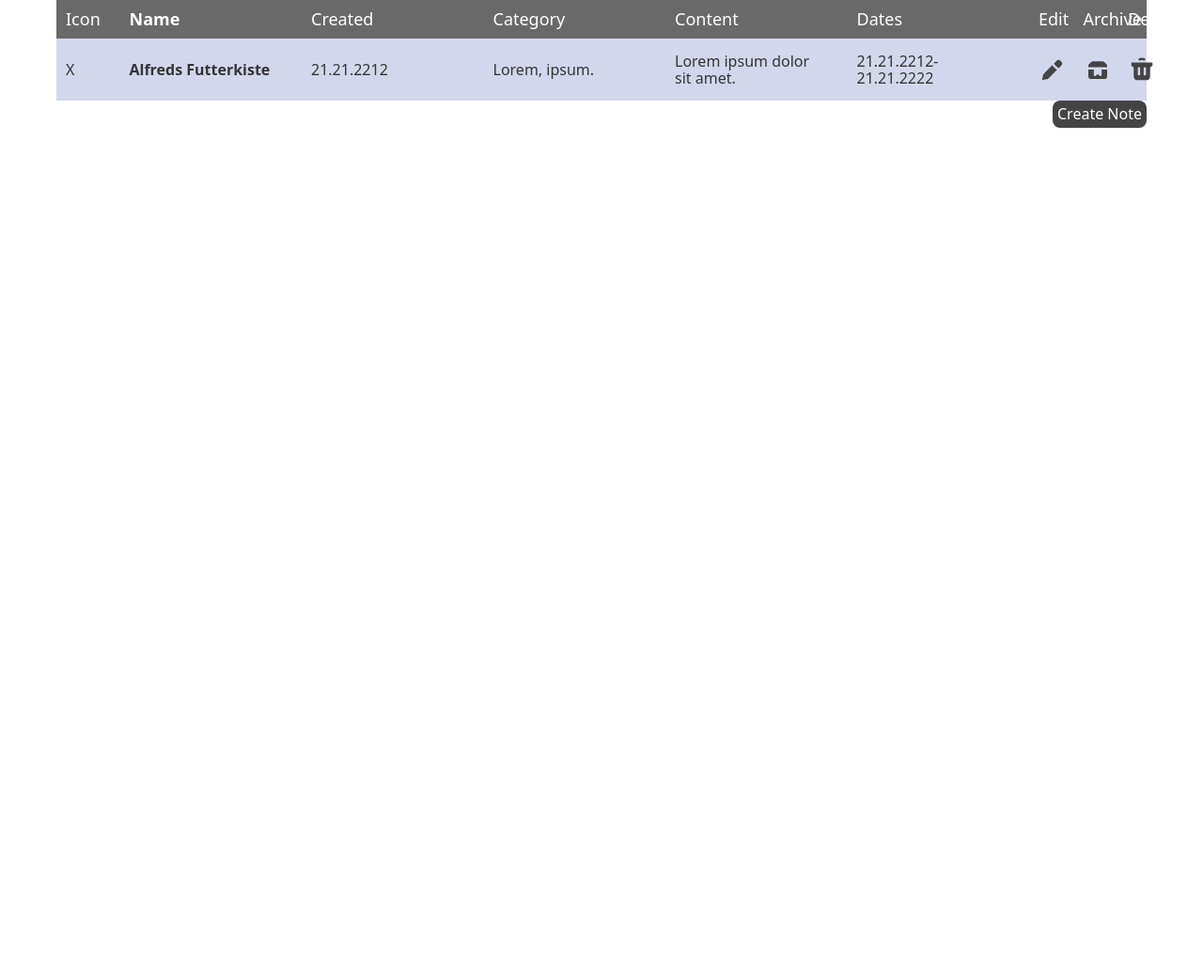
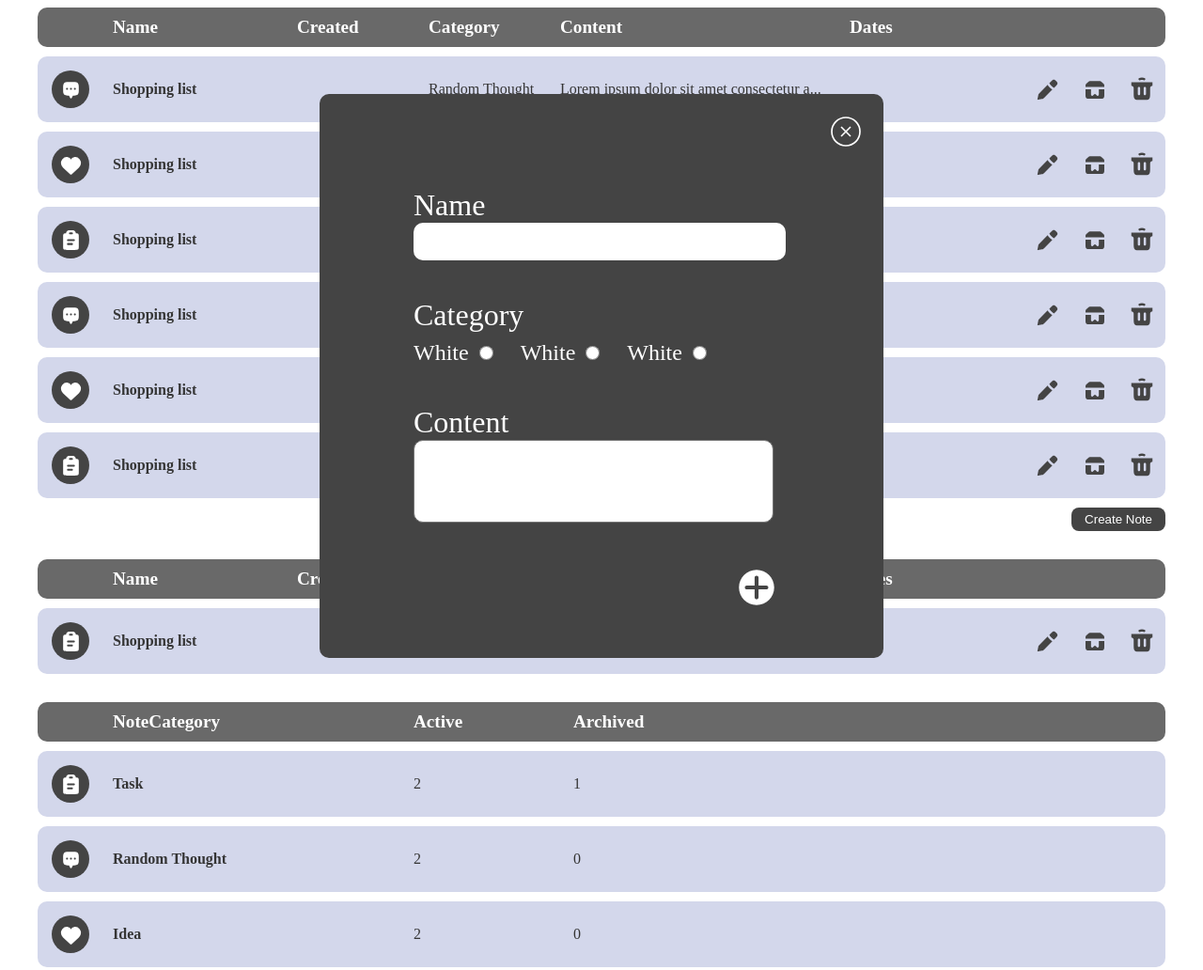
Before and after one commit to Vlad-Kozak/Notebook-Javascript, a plain HTML site: page index.html in a window 1280 px wide. Shown: the whole page at 94% size. Before the commit the page ends 800 px from the top, so only its background shows below. Drawn offline with nearby package versions, Linux system fonts and the light colour scheme.

Commit message:
add delete, archive notes

```diff
--- /dev/null
+++ b/css/create-note-form.css
@@ -0,0 +1,96 @@
+.create-note-modal {
+  position: absolute;
+  left: 50%;
+  top: 50%;
+
+  width: 400px;
+  height: 400px;
+
+  padding: 100px;
+  border-radius: 10px;
+
+  background-color: var(--accent);
+
+  transform: translate(-50%, -50%);
+
+  font-size: 2rem;
+  color: white;
+}
+
+.create-note-form {
+}
+
+.create-note-btn {
+  position: absolute;
+  bottom: 70px;
+  right: 130px;
+  width: 50px;
+  height: 50px;
+}
+
+.create-note-btn-icon {
+  width: 50px;
+  height: 50px;
+}
+
+.create-name-label {
+  display: block;
+  margin-bottom: 40px;
+}
+
+.create-name-input {
+  display: block;
+  height: 20px;
+  max-width: 100%;
+
+  padding: 10px;
+  border: none;
+  border-radius: 10px;
+
+  font-size: 1.8rem;
+}
+
+.create-category-box {
+  display: flex;
+  flex-direction: column;
+  margin-bottom: 40px;
+}
+
+.create-category-label {
+  margin-right: 20px;
+
+  font-size: 1.5rem;
+}
+
+.create-category-input {
+  width: 15px;
+  height: 15px;
+}
+
+.create-content-label {
+  display: block;
+}
+
+.create-content-input {
+  display: block;
+  max-width: 100%;
+  border-radius: 10px;
+  padding: 10px;
+  font-size: 1.8rem;
+  resize: none;
+}
+
+.close-create-note-modal-btn {
+  position: absolute;
+  top: 20px;
+  right: 20px;
+  width: 40px;
+  height: 40px;
+  background-color: transparent;
+  cursor: pointer;
+}
+
+.close-create-note-modal-btn-icon {
+  width: 40px;
+  height: 40px;
+}
--- a/css/table-archived-notes.css
+++ b/css/table-archived-notes.css
@@ -0,0 +1,34 @@
+.table-archived-notes .name {
+  font-weight: 700;
+  color: var(--notes-title-color);
+}
+
+.table-archived-notes .icon {
+  width: 50px;
+}
+
+.table-archived-notes .name {
+  width: 176px;
+}
+
+.table-archived-notes .created {
+  width: 120px;
+}
+
+.table-archived-notes .category {
+  width: 120px;
+}
+
+.table-archived-notes .content {
+  width: 288px;
+}
+
+.table-archived-notes .dates {
+  width: 176px;
+}
+
+.table-archived-notes .edit,
+.table-archived-notes .delete,
+.table-archived-notes .archive {
+  width: 30px;
+}
--- a/css/table-categories.css
+++ b/css/table-categories.css
@@ -0,0 +1,20 @@
+.table-categories .category {
+  font-weight: 700;
+  color: var(--notes-title-color);
+}
+
+.table-categories .icon {
+  width: 50px;
+}
+
+.table-categories .category {
+  width: 300px;
+}
+
+.table-categories .active {
+  width: 150px;
+}
+
+.table-categories .archive {
+  width: 150px;
+}
--- a/css/table-notes.css
+++ b/css/table-notes.css
@@ -1,4 +1,34 @@
-.name {
+.table-notes .name {
   font-weight: 700;
   color: var(--notes-title-color);
 }
+
+.table-notes .icon {
+  width: 50px;
+}
+
+.table-notes .name {
+  width: 176px;
+}
+
+.table-notes .created {
+  width: 120px;
+}
+
+.table-notes .category {
+  width: 120px;
+}
+
+.table-notes .content {
+  width: 288px;
+}
+
+.table-notes .dates {
+  width: 176px;
+}
+
+.table-notes .edit,
+.table-notes .delete,
+.table-notes .archive {
+  width: 30px;
+}
--- a/css/table.css
+++ b/css/table.css
@@ -1,17 +1,23 @@
 .titles {
   display: flex;
   align-items: center;
-  justify-content: space-between;
   background-color: var(--title-bg);
-  font-size: 18px;
+
+  border-radius: 10px;
+
+  font-size: 1.2rem;
+  font-weight: 700;
   color: var(--title-color);
 }
 
 .line {
   display: flex;
   align-items: center;
-  justify-content: space-between;
+
+  margin-top: 10px;
   background-color: var(--notes-bg);
+  border-radius: 10px;
+
   color: var(--notes-text-color);
 }
 
@@ -23,32 +29,19 @@
   padding: 15px 10px;
 }
 
-.icon {
-  width: 50px;
+.category-icon {
+  display: flex;
+  align-items: center;
+  justify-content: center;
+
+  width: 40px;
+  height: 40px;
+  margin: 0 auto;
+  border-radius: 50%;
+  background-color: var(--accent);
 }
 
-.name {
-  width: 176px;
+.category-icon > img {
+  width: 25px;
+  height: 25px;
 }
-
-.created {
-  width: 176px;
-}
-
-.category {
-  width: 176px;
-}
-
-.content {
-  width: 176px;
-}
-
-.dates {
-  width: 176px;
-}
-
-.edit,
-.delete,
-.archive {
-  width: 30px;
-}
--- a/index.css
+++ b/index.css
@@ -1,10 +1,11 @@
-@import "modern-normalize/modern-normalize.css";
+/* @import "modern-normalize/modern-normalize.css"; */
 @import "./css/reset.css";
 @import "./css/vars.css";
 @import "./css/table.css";
 @import "./css/table-notes.css";
 @import "./css/table-categories.css";
 @import "./css/table-archived-notes.css";
+@import "./css/create-note-form.css";
 
 section:not(:last-child) {
   margin-bottom: 30px;
@@ -19,7 +20,6 @@ section:not(:last-child) {
 .btn {
   width: 100px;
   display: block;
-  margin-left: auto;
   padding: 5px 0;
   border-radius: 8px;
   background-color: var(--accent);
@@ -39,3 +39,8 @@ section:not(:last-child) {
   width: 30px;
   height: 30px;
 }
+
+.add-btn {
+  margin-left: auto;
+  margin-top: 10px;
+}
--- a/index.html
+++ b/index.html
@@ -12,20 +12,24 @@
       <div class="container">
         <div class="table table-notes">
           <div class="titles">
-            <div class="title icon">Icon</div>
+            <div class="title icon"></div>
             <div class="title name">Name</div>
             <div class="title created">Created</div>
             <div class="title category">Category</div>
             <div class="title content">Content</div>
             <div class="title dates">Dates</div>
-            <div class="title edit">Edit</div>
-            <div class="title archive">Archive</div>
-            <div class="title delete">Delete</div>
+            <div class="title edit"></div>
+            <div class="title archive"></div>
+            <div class="title delete"></div>
           </div>
 
-          <div class="lines">
-            <div class="line">
-              <div class="field icon">X</div>
+          <ul class="lines table-notes-lines-js">
+            <!-- <li class="line">
+              <div class="field icon">
+                <div class="category-icon">
+                  <img src="./images/idea.svg" alt="" />
+                </div>
+              </div>
               <div class="field name">Alfreds Futterkiste</div>
               <div class="field created">21.21.2212</div>
               <div class="field category">Lorem, ipsum.</div>
@@ -46,67 +50,143 @@
                   <img class="btn-icon" src="./images/delete.svg" alt="" />
                 </button>
               </div>
+            </li> -->
+          </ul>
+        </div>
+        <button class="btn add-btn add-btn-js" type="button">
+          Create Note
+        </button>
+        <div class="create-note-modal">
+          <form class="create-note-form">
+            <label class="create-name-label">
+              Name
+              <input class="create-name-input" type="text" />
+            </label>
+            <div class="create-category-box">
+              Category
+              <div class="create-category-wrap">
+                <label class="create-category-label">
+                  White
+                  <input
+                    class="create-category-input"
+                    name="category"
+                    type="radio"
+                    value="red"
+                  />
+                </label>
+                <label class="create-category-label">
+                  White
+                  <input
+                    class="create-category-input"
+                    name="category"
+                    type="radio"
+                    value="red"
+                  />
+                </label>
+                <label class="create-category-label">
+                  White
+                  <input
+                    class="create-category-input"
+                    name="category"
+                    type="radio"
+                    value="red"
+                  />
+                </label>
+              </div>
             </div>
-          </div>
+            <label class="create-content-label">
+              Content
+              <textarea class="create-content-input" name="content"></textarea>
+            </label>
+            <button class="btn-with-icon create-note-btn" type="submit">
+              <img class="create-note-btn-icon" src="./images/add.svg" alt="" />
+            </button>
+          </form>
+          <button class="close-create-note-modal-btn">
+            <img
+              class="close-create-note-modal-btn-icon"
+              src="./images/close.svg"
+              alt=""
+            />
+          </button>
         </div>
-        <button class="btn add-btn" type="button">Create Note</button>
       </div>
     </section>
 
-    <!-- <section class="archived-notes">
+    <section class="archived-notes">
       <div class="container">
-        <table class="table-archived-notes">
-          <tr class="titles">
-            <th class="title-icon">Icon</th>
-            <th class="title-name">Name</th>
-            <th class="title-created">Created</th>
-            <th class="title-category">Category</th>
-            <th class="title-content">Content</th>
-            <th class="title-dates">Dates</th>
-            <th class="title-edit">Edit</th>
-            <th class="title-archive">Archive</th>
-            <th class="title-delete">Delete</th>
-          </tr>
-          <tr class="line">
-            <td class="icon">X</td>
-            <td class="name">Alfreds Futterkiste</td>
-            <td class="created">21.21.2212</td>
-            <td class="category">Lorem, ipsum.</td>
-            <td class="content">Lorem ipsum dolor sit amet.</td>
-            <td class="dates">21.21.2212-21.21.2222</td>
-            <td class="edit">X</td>
-            <td class="archive">X</td>
-            <td class="delete">X</td>
-          </tr>
-        </table>
+        <div class="table table-archived-notes">
+          <div class="titles">
+            <div class="title icon"></div>
+            <div class="title name">Name</div>
+            <div class="title created">Created</div>
+            <div class="title category">Category</div>
+            <div class="title content">Content</div>
+            <div class="title dates">Dates</div>
+            <div class="title edit"></div>
+            <div class="title archive"></div>
+            <div class="title delete"></div>
+          </div>
+
+          <ul class="lines table-archived-notes-lines-js">
+            <!-- <li class="line">
+              <div class="field icon">
+                <div class="category-icon">
+                  <img src="./images/idea.svg" alt="" />
+                </div>
+              </div>
+              <div class="field name">Alfreds Futterkiste</div>
+              <div class="field created">21.21.2212</div>
+              <div class="field category">Lorem, ipsum.</div>
+              <div class="field content">Lorem ipsum dolor sit amet.</div>
+              <div class="field dates">21.21.2212-21.21.2222</div>
+              <div class="field edit">
+                <button class="btn-with-icon" type="button">
+                  <img class="btn-icon" src="./images/edit.svg" alt="" />
+                </button>
+              </div>
+              <div class="field archive">
+                <button class="btn-with-icon" type="button">
+                  <img class="btn-icon" src="./images/archive.svg" alt="" />
+                </button>
+              </div>
+              <div class="field delete">
+                <button class="btn-with-icon" type="button">
+                  <img class="btn-icon" src="./images/delete.svg" alt="" />
+                </button>
+              </div>
+            </li> -->
+          </ul>
+        </div>
       </div>
     </section>
 
     <section class="categories">
       <div class="container">
-        <table class="table-categories">
-          <tr class="titles">
-            <th class="title-icon">Icon</th>
-            <th class="title-category">Note Category</th>
-            <th class="title-active">Active</th>
-            <th class="title-archived">Archived</th>
-          </tr>
-          <tr class="line">
-            <td class="icon">X</td>
-            <td class="name">Alfreds Futterkiste</td>
-            <td class="created">21.21.2212</td>
-            <td class="category">Lorem, ipsum.</td>
-          </tr>
-          <tr class="line">
-            <td class="icon">X</td>
-            <td class="name">Alfreds Futterkiste</td>
-            <td class="created">21.21.2212</td>
-            <td class="category">Lorem, ipsum.</td>
-          </tr>
-        </table>
+        <div class="table table-categories">
+          <div class="titles">
+            <div class="title icon"></div>
+            <div class="title category">NoteCategory</div>
+            <div class="title active">Active</div>
+            <div class="title archived">Archived</div>
+          </div>
+
+          <ul class="lines table-categories-lines-js">
+            <!-- <li class="line">
+              <div class="field icon">
+                <div class="category-icon">
+                  <img src="./images/idea.svg" alt="" />
+                </div>
+              </div>
+              <div class="field category">Idea</div>
+              <div class="field active">32</div>
+              <div class="field archived">34</div>
+            </li> -->
+          </ul>
+        </div>
       </div>
-    </section> -->
+    </section>
 
-    <script src="./index.js" type="module"></script>
+    <script src="./js/index.js" type="module"></script>
   </body>
 </html>
--- a/js/data.js
+++ b/js/data.js
@@ -1,69 +1,69 @@
-export const notes = [
+const notes = [
   {
-    id: 1,
+    id: "1",
     name: "Shopping list",
     created: "",
-    categoryId: 1,
+    categoryId: "1",
+    content:
+      "Lorem ipsum dolor sit amet consectetur adipisicing elit. Quaerat cum iure illo delectus esse et alias totam exercitationem voluptas.",
+    dates: "",
+    archived: true,
+  },
+  {
+    id: "2",
+    name: "Shopping list",
+    created: "",
+    categoryId: "2",
     content:
       "Lorem ipsum dolor sit amet consectetur adipisicing elit. Quaerat cum iure illo delectus esse et alias totam exercitationem voluptas.",
     dates: "",
     archived: false,
   },
   {
-    id: 2,
+    id: "3",
     name: "Shopping list",
     created: "",
-    categoryId: 2,
+    categoryId: "3",
     content:
       "Lorem ipsum dolor sit amet consectetur adipisicing elit. Quaerat cum iure illo delectus esse et alias totam exercitationem voluptas.",
     dates: "",
     archived: false,
   },
   {
-    id: 3,
+    id: "4",
     name: "Shopping list",
     created: "",
-    categoryId: 3,
+    categoryId: "1",
     content:
       "Lorem ipsum dolor sit amet consectetur adipisicing elit. Quaerat cum iure illo delectus esse et alias totam exercitationem voluptas.",
     dates: "",
     archived: false,
   },
   {
-    id: 4,
+    id: "5",
     name: "Shopping list",
     created: "",
-    categoryId: 1,
+    categoryId: "2",
     content:
       "Lorem ipsum dolor sit amet consectetur adipisicing elit. Quaerat cum iure illo delectus esse et alias totam exercitationem voluptas.",
     dates: "",
     archived: false,
   },
   {
-    id: 5,
+    id: "6",
     name: "Shopping list",
     created: "",
-    categoryId: 2,
+    categoryId: "3",
     content:
       "Lorem ipsum dolor sit amet consectetur adipisicing elit. Quaerat cum iure illo delectus esse et alias totam exercitationem voluptas.",
     dates: "",
     archived: false,
   },
   {
-    id: 6,
+    id: "7",
     name: "Shopping list",
     created: "",
-    categoryId: 3,
-    content:
-      "Lorem ipsum dolor sit amet consectetur adipisicing elit. Quaerat cum iure illo delectus esse et alias totam exercitationem voluptas.",
-    dates: "",
-    archived: false,
-  },
-  {
-    id: 7,
-    name: "Shopping list",
-    created: "",
-    categoryId: 1,
+    categoryId: "1",
     content:
       "Lorem ipsum dolor sit amet consectetur adipisicing elit. Quaerat cum iure illo delectus esse et alias totam exercitationem voluptas.",
     dates: "",
@@ -71,8 +71,22 @@ export const notes = [
   },
 ];
 
-export const categories = [
-  { id: 1, name: "Task", imageUrl: "../images/task.svg" },
-  { id: 2, name: "Random Thought", imageUrl: "../images/thought.svg" },
-  { id: 3, name: "Idea", imageUrl: "../images/idea.svg" },
+const categories = [
+  {
+    id: "1",
+    name: "Task",
+    imageUrl: "../images/task.svg",
+  },
+  {
+    id: "2",
+    name: "Random Thought",
+    imageUrl: "../images/thought.svg",
+  },
+  {
+    id: "3",
+    name: "Idea",
+    imageUrl: "../images/idea.svg",
+  },
 ];
+
+export default { notes, categories };
--- /dev/null
+++ b/js/index.js
@@ -0,0 +1,47 @@
+import { nanoid } from "https://cdn.jsdelivr.net/npm/nanoid/nanoid.js";
+
+import data from "./data.js";
+import { refs } from "./refs.js";
+import { renderAll } from "./render.js";
+
+let notes = data.notes;
+let categories = data.categories;
+
+renderAll(notes, categories);
+
+document.body.addEventListener("click", (e) => {
+  if (e.target.classList.contains("delete-btn-js")) {
+    deleteNote(e.target.dataset.id);
+  }
+  if (e.target.classList.contains("archive-btn-js")) {
+    toggleArchiveNote(e.target.dataset.id);
+  }
+});
+
+function toggleArchiveNote(id) {
+  notes = notes.map((el) => {
+    if (el.id === id) {
+      el.archived = !el.archived;
+    }
+    return el;
+  });
+  console.log(notes);
+  renderAll(notes, categories);
+}
+
+function deleteNote(id) {
+  notes = notes.filter((el) => el.id !== id);
+  renderAll(notes, categories);
+}
+
+function createNote({ name, categoryId, content }) {
+  notes.push({
+    id: nanoid(),
+    name,
+    created: Date.now,
+    categoryId,
+    content,
+    dates: "",
+    archived: false,
+  });
+}
--- /dev/null
+++ b/js/markup.js
@@ -0,0 +1,57 @@
+export function makeMarkupNotes(
+  { id, name, created, categoryId, content, dates },
+  categories
+) {
+  const category = categories.find((el) => el.id === categoryId);
+
+  return `
+  <li class="line" data-id="${id}">
+    <div class="field icon">
+      <div class="category-icon">
+        <img src="${category.imageUrl}" alt="" />
+      </div>
+    </div>
+    <div class="field name">${name}</div>
+    <div class="field created">${created}</div>
+    <div class="field category">${category.name}</div>
+    <div class="field content">${
+      content.length > 40 ? content.slice(0, 40) + "..." : content
+    }</div>
+    <div class="field dates">${dates}</div>
+    <div class="field edit">
+      <button class="btn-with-icon" type="button"  >
+        <img class="btn-icon edit-btn-js" src="./images/edit.svg" alt="" data-id="${id}"/>
+      </button>
+    </div>
+    <div class="field archive">
+      <button class="btn-with-icon" type="button">
+        <img class="btn-icon archive-btn-js" src="./images/archive.svg" alt="" data-id="${id}"/>
+      </button>
+    </div>
+    <div class="field delete">
+      <button class="btn-with-icon" type="button" >
+        <img class="btn-icon delete-btn-js" src="./images/delete.svg" alt=""  data-id="${id}"/>
+      </button>
+    </div>
+  </li>
+`;
+}
+
+export function makeMarkupCategories(
+  { id, name, imageUrl },
+  countActive,
+  countArchived
+) {
+  return `
+  <li class="line" data-id="${id}">
+    <div class="field icon">
+      <div class="category-icon">
+        <img src="${imageUrl}" alt="" />
+      </div>
+    </div>
+    <div class="field category">${name}</div>
+    <div class="field active">${countActive ?? 0}</div>
+    <div class="field archived">${countArchived ?? 0}</div>
+  </li>
+`;
+}
--- a/js/refs.js
+++ b/js/refs.js
@@ -1,9 +1,10 @@
 export const refs = {
-  tableNotes: document.querySelector(".table-notes"),
-  tableArchivedNotes: document.querySelector(".table-archived-notes"),
-  tableCategories: document.querySelector(".table-categories"),
-  addNoteBtn: document.querySelector(".add-btn"),
-  editNoteBtn: document.querySelector(".edit-btn"),
-  archiveNoteBtn: document.querySelector(".archive-btn"),
-  deleteNoteBtn: document.querySelector(".delete-btn"),
+  tableNotes: document.querySelector(".table-notes-lines-js"),
+  tableArchivedNotes: document.querySelector(".table-archived-notes-lines-js"),
+  tableCategories: document.querySelector(".table-categories-lines-js"),
+  addNoteBtn: document.querySelector(".add-btn-js"),
+  editNoteBtn: document.querySelector(".edit-btn-js"),
+  archiveNoteBtn: document.querySelector(".archive-btn-js"),
+  deleteNoteBtn: document.querySelector(".delete-btn-js"),
+  categorySelection: document.querySelector(".create-category-wrap"),
 };
--- /dev/null
+++ b/js/render.js
@@ -0,0 +1,60 @@
+import { makeMarkupCategories, makeMarkupNotes } from "./markup.js";
+import { refs } from "./refs.js";
+
+export function renderAll(notes, categories) {
+  renderNotes(notes, categories);
+  renderArchivedNotes(notes, categories);
+  renderCategories(notes, categories);
+}
+
+export function renderNotes(notes, categories) {
+  const markup = notes
+    .filter((el) => el.archived === false)
+    .map((el) => makeMarkupNotes(el, categories))
+    .join("");
+  refs.tableNotes.innerHTML = markup;
+}
+
+export function renderArchivedNotes(notes, categories) {
+  const markup = notes
+    .filter((el) => el.archived === true)
+    .map((el) => makeMarkupNotes(el, categories))
+    .join("");
+  refs.tableArchivedNotes.innerHTML = markup;
+}
+
+export function renderCategories(notes, categories) {
+  const count = getNotesCount(notes);
+  const markup = categories
+    .map((el) => {
+      if (!count[el.id]) {
+        count[el.id] = { countActive: 0, countArchived: 0 };
+      }
+      return makeMarkupCategories(
+        el,
+        count[el.id].countActive,
+        count[el.id].countArchived
+      );
+    })
+    .join("");
+  refs.tableCategories.innerHTML = markup;
+}
+
+function getNotesCount(notes) {
+  let count = {};
+
+  notes.forEach((el) => {
+    if (count[el.categoryId]) {
+      el.archived
+        ? (count[el.categoryId].countArchived += 1)
+        : (count[el.categoryId].countActive += 1);
+    }
+    if (!count[el.categoryId]) {
+      el.archived
+        ? (count[el.categoryId] = { countArchived: 1, countActive: 0 })
+        : (count[el.categoryId] = { countArchived: 0, countActive: 1 });
+    }
+  });
+
+  return count;
+}
```
Also changed, not shown: index.js (deleted, +0 -23 lines), js/vars.js (deleted, +0 -22 lines), package.json (deleted, +0 -15 lines), images/add.svg (added), images/close.svg (added), images/unarchive.svg (added), 1 other file.
